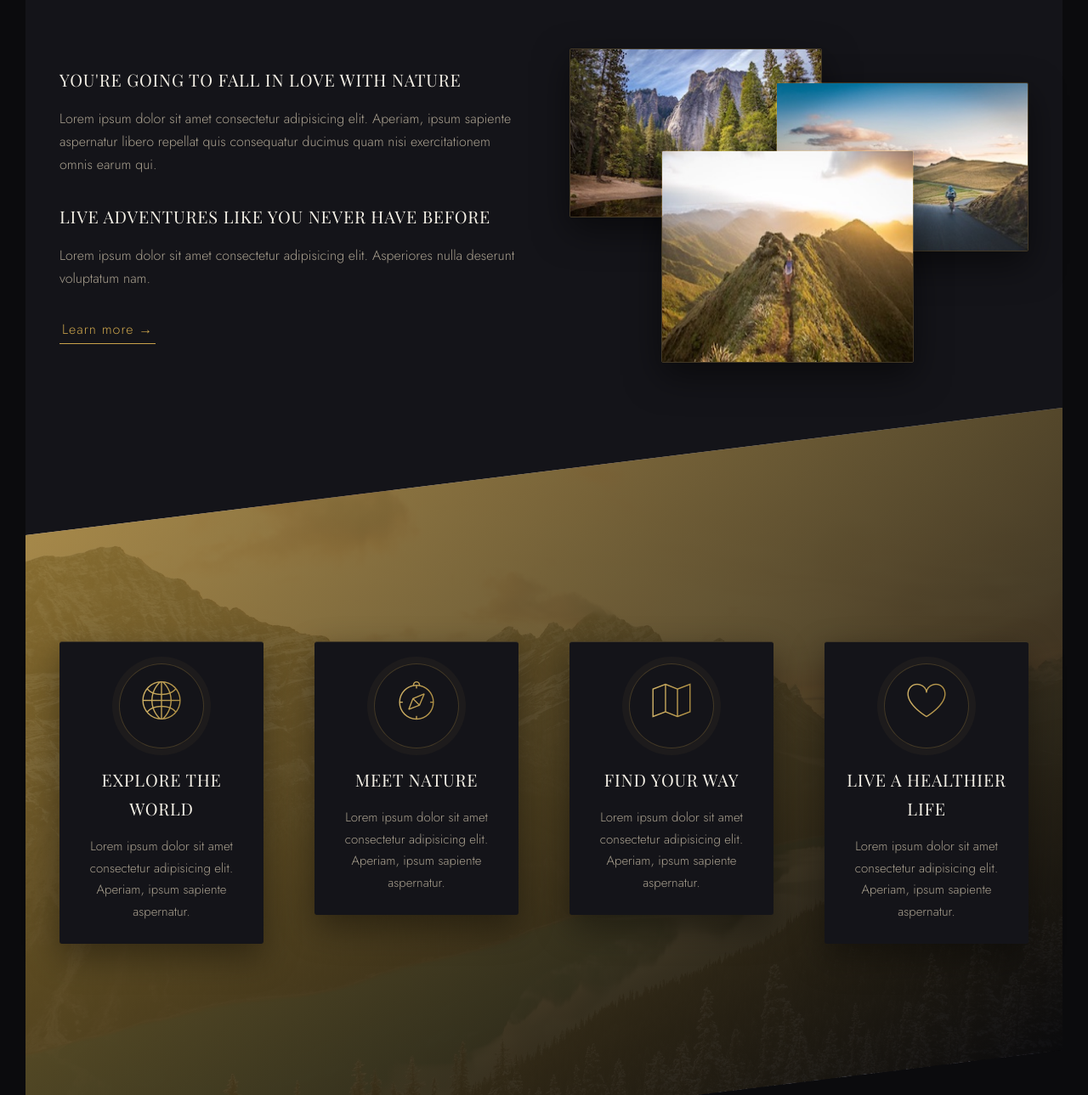
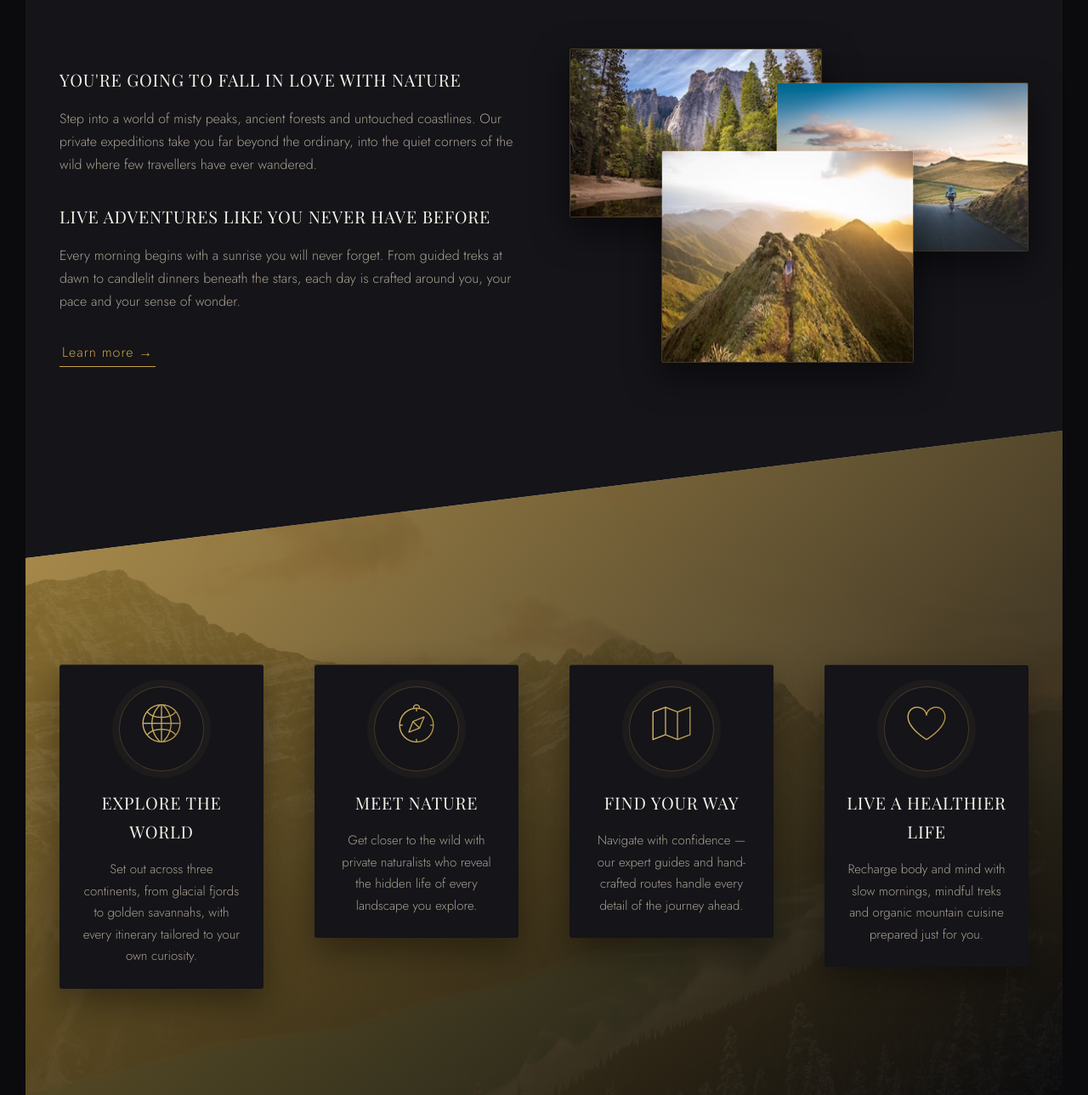
Before and after one commit to bashar35790/Nature-project, a website: page index.html in a window 1280 px wide. Shown: the part 968-2257 px from the top of the page at 85% size. Drawn offline with nearby package versions, Linux system fonts and the light colour scheme; a web font is replaced by a local one.

Commit message:
replace lorem ipsum with real copy

```diff
--- a/index.html
+++ b/index.html
@@ -88,17 +88,19 @@
               You're going to fall in love with nature
             </h3>
             <p class="paragraph">
-              Lorem ipsum dolor sit amet consectetur adipisicing elit. Aperiam,
-              ipsum sapiente aspernatur libero repellat quis consequatur ducimus
-              quam nisi exercitationem omnis earum qui.
+              Step into a world of misty peaks, ancient forests and untouched
+              coastlines. Our private expeditions take you far beyond the
+              ordinary, into the quiet corners of the wild where few travellers
+              have ever wandered.
             </p>
 
             <h3 class="heading-tertiary u-margin-bottom-small">
               Live adventures like you never have before
             </h3>
             <p class="paragraph">
-              Lorem ipsum dolor sit amet consectetur adipisicing elit.
-              Asperiores nulla deserunt voluptatum nam.
+              Every morning begins with a sunrise you will never forget. From
+              guided treks at dawn to candlelit dinners beneath the stars, each
+              day is crafted around you, your pace and your sense of wonder.
             </p>
 
             <a href="#" class="btn-text">Learn more &rarr;</a>
@@ -147,8 +149,8 @@
                 Explore the world
               </h3>
               <p class="feature-box__text">
-                Lorem ipsum dolor sit amet consectetur adipisicing elit.
-                Aperiam, ipsum sapiente aspernatur.
+                Set out across three continents, from glacial fjords to golden
+                savannahs, with every itinerary tailored to your own curiosity.
               </p>
             </div>
           </div>
@@ -160,8 +162,8 @@
                 Meet nature
               </h3>
               <p class="feature-box__text">
-                Lorem ipsum dolor sit amet consectetur adipisicing elit.
-                Aperiam, ipsum sapiente aspernatur.
+                Get closer to the wild with private naturalists who reveal the
+                hidden life of every landscape you explore.
               </p>
             </div>
           </div>
@@ -173,8 +175,8 @@
                 Find your way
               </h3>
               <p class="feature-box__text">
-                Lorem ipsum dolor sit amet consectetur adipisicing elit.
-                Aperiam, ipsum sapiente aspernatur.
+                Navigate with confidence — our expert guides and hand-crafted
+                routes handle every detail of the journey ahead.
               </p>
             </div>
           </div>
@@ -186,8 +188,8 @@
                 Live a healthier life
               </h3>
               <p class="feature-box__text">
-                Lorem ipsum dolor sit amet consectetur adipisicing elit.
-                Aperiam, ipsum sapiente aspernatur.
+                Recharge body and mind with slow mornings, mindful treks and
+                organic mountain cuisine prepared just for you.
               </p>
             </div>
           </div>
@@ -329,11 +331,11 @@
                 I had the best week ever with my family
               </h3>
               <p>
-                Lorem ipsum dolor sit amet consectetur adipisicing elit.
-                Aperiam, ipsum sapiente aspernatur libero repellat quis
-                consequatur ducimus quam nisi exercitationem omnis earum qui.
-                Aperiam, ipsum sapiente aspernatur libero repellat quis
-                consequatur ducimus quam nisi exercitationem omnis earum qui.
+                We booked the private fjord expedition to celebrate our
+                anniversary, and it surpassed every dream. The guide knew the
+                mountains like an old friend, and watching the glacier glow at
+                sunrise with my family beside me is a memory we will treasure
+                forever. We have already reserved our next journey.
               </p>
             </div>
           </div>
@@ -354,11 +356,10 @@
                 WOW! My life is completely different now
               </h3>
               <p>
-                Lorem ipsum dolor sit amet consectetur adipisicing elit.
-                Aperiam, ipsum sapiente aspernatur libero repellat quis
-                consequatur ducimus quam nisi exercitationem omnis earum qui.
-                Aperiam, ipsum sapiente aspernatur libero repellat quis
-                consequatur ducimus quam nisi exercitationem omnis earum qui.
+                I came to escape the noise of the city and left with a changed
+                heart. Days of silent forests and starlit camps, nights cooked
+                over open fire — it reset something in me I did not know was
+                lost. If you are waiting for a sign to go, this is it.
               </p>
             </div>
           </div>
@@ -533,20 +534,15 @@
             Important &ndash; Please read these terms before booking
           </h3>
           <p class="popup__text">
-            Lorem ipsum dolor sit amet, consectetur adipiscing elit, sed do
-            eiusmod tempor incididunt ut labore et dolore magna aliqua. Sed sed
-            risus pretium quam. Aliquam sem et tortor consequat id. Volutpat
-            odio facilisis mauris sit amet massa vitae. Mi bibendum neque
-            egestas congue. Placerat orci nulla pellentesque dignissim enim sit.
-            Vitae semper quis lectus nulla at volutpat diam ut venenatis.
-            Malesuada pellentesque elit eget gravida cum sociis natoque
-            penatibus et. Proin fermentum leo vel orci porta non pulvinar neque
-            laoreet. Gravida neque convallis a cras semper. Molestie at
-            elementum eu facilisis sed odio morbi quis. Faucibus vitae aliquet
-            nec ullamcorper sit amet risus nullam eget. Nam libero justo laoreet
-            sit. Amet massa vitae tortor condimentum lacinia quis vel eros
-            donec. Sit amet facilisis magna etiam. Imperdiet sed euismod nisi
-            porta.
+            By booking, you agree to our full terms and conditions. A deposit
+            of 30% is required to secure your dates, with the balance due thirty
+            days before departure. All private tours include accommodation,
+            expert guiding, park fees and most meals. Cancellation is free up
+            to sixty days before travel; after that, a proportional charge
+            applies. Should Natours need to cancel for any reason, you receive a
+            full refund or an alternative journey at no extra cost. Travel
+            insurance is strongly recommended and our concierge is available
+            around the clock throughout your trip to assist with every detail.
           </p>
           <a href="#" class="btn btn--gold">Book now</a>
         </div>
```
